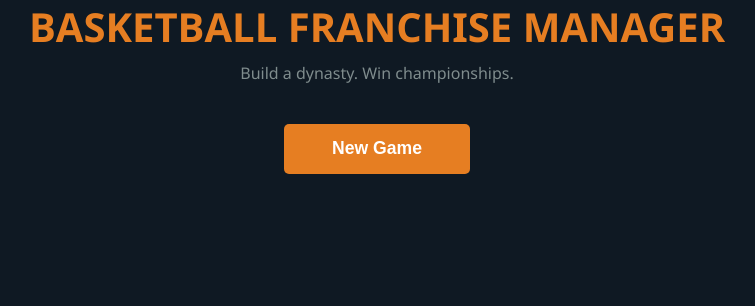
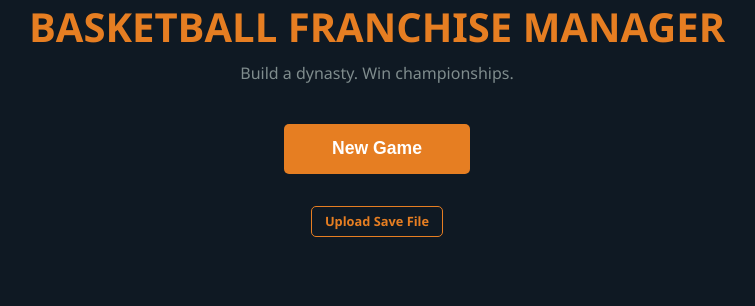
Before and after one commit to christmastodd-dot/Christmas-repo, a Flask app: page / in a window 1280 px wide. Shown: the part 174-480 px from the top of the page, without its empty margins (263-1018 px from the left). Run offline with Flask 3, Linux system fonts and the light colour scheme; parts of the project's set-up code (start-up, migrations or seed data) failed here and were passed over.

Commit message:
Add save/load options to start menu
Start screen now shows any existing save slots with team name, season,
and phase. Users can load directly from the start menu or upload a JSON
save file. New Game button remains prominent at top.

https://claude.ai/code/session_01LQvesM2g1egfWvwi7enhGk

```diff
--- a/basketball_gm/templates/index.html
+++ b/basketball_gm/templates/index.html
@@ -7,5 +7,32 @@
     <form method="post" action="{{ url_for('new_game') }}">
         <button type="submit" class="btn" style="font-size: 1.1rem; padding: 0.9rem 3rem;">New Game</button>
     </form>
+
+    {% if saves %}
+    <div style="margin-top: 2.5rem; max-width: 500px; margin-left: auto; margin-right: auto;">
+        <h2 style="font-size: 1rem; color: #7f8c8d; text-transform: uppercase; letter-spacing: 1px; margin-bottom: 1rem; border-bottom: 1px solid #2c3e50; padding-bottom: 0.5rem;">Load Saved Game</h2>
+        {% for save in saves %}
+        <div style="background: #1a2733; border: 1px solid #2c3e50; border-radius: 6px; padding: 0.8rem 1rem; margin-bottom: 0.6rem; display: flex; justify-content: space-between; align-items: center;">
+            <div style="text-align: left;">
+                <div style="font-weight: 700; font-size: 0.95rem;">{{ save.team }}</div>
+                <div style="font-size: 0.78rem; color: #7f8c8d;">Season {{ save.season }} &middot; {{ save.phase.replace('_', ' ') }} &middot; Slot {{ save.slot }}</div>
+            </div>
+            <form method="post" action="{{ url_for('load_game_route') }}" style="margin: 0;">
+                <input type="hidden" name="slot" value="{{ save.slot }}">
+                <button type="submit" class="btn btn-sm">Load</button>
+            </form>
+        </div>
+        {% endfor %}
+    </div>
+    {% endif %}
+
+    <div style="margin-top: 2rem;">
+        <form method="post" action="{{ url_for('upload_save') }}" enctype="multipart/form-data" style="display: inline-flex; align-items: center; gap: 0.5rem; flex-wrap: wrap; justify-content: center;">
+            <label class="btn btn-outline btn-sm" style="cursor: pointer;">
+                Upload Save File
+                <input type="file" name="savefile" accept=".json" style="display: none;" onchange="this.form.submit();">
+            </label>
+        </form>
+    </div>
 </div>
 {% endblock %}
--- a/basketball_gm/web_app.py
+++ b/basketball_gm/web_app.py
@@ -174,7 +174,8 @@ def index():
     game = get_game()
     if game:
         return redirect(url_for("dashboard"))
-    return render_template("index.html")
+    saves = list_saves()
+    return render_template("index.html", saves=saves)
 
 
 @app.route("/new_game", methods=["POST"])
```
